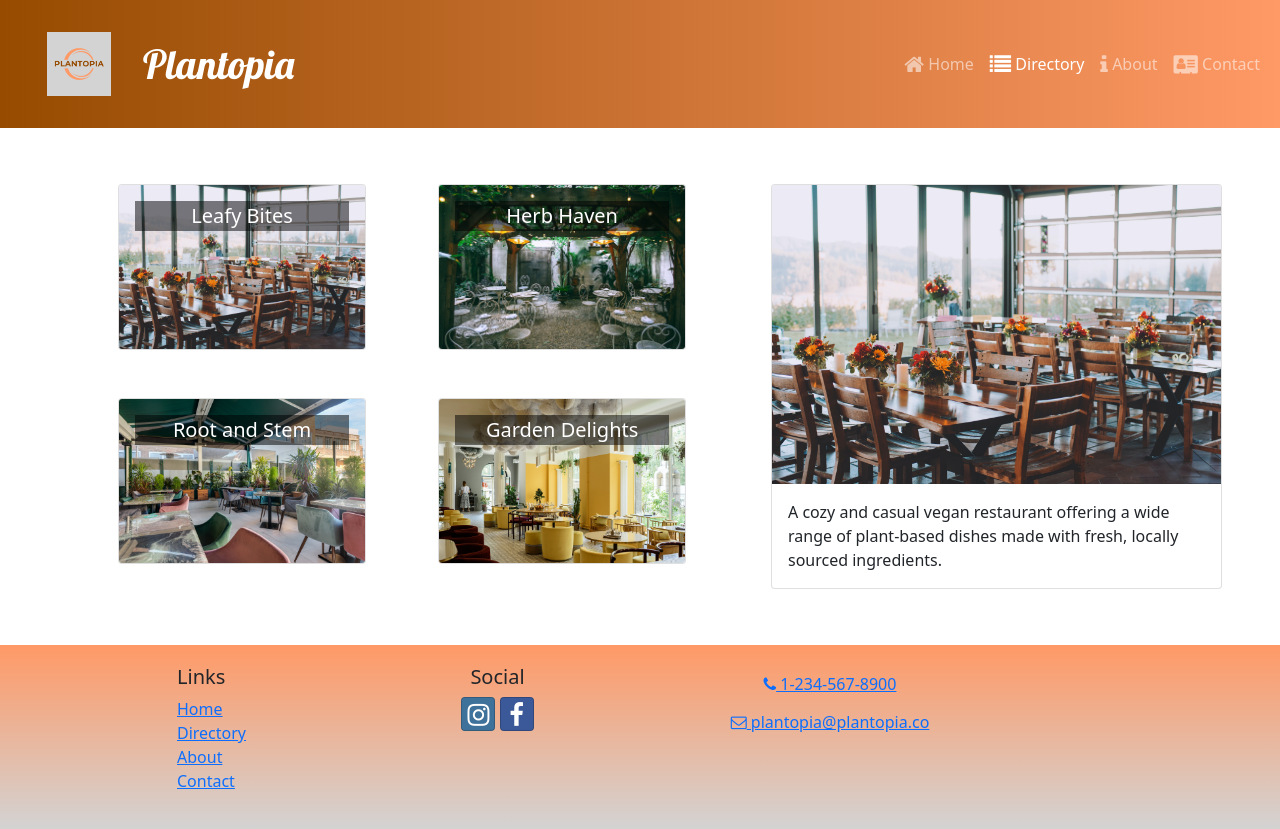
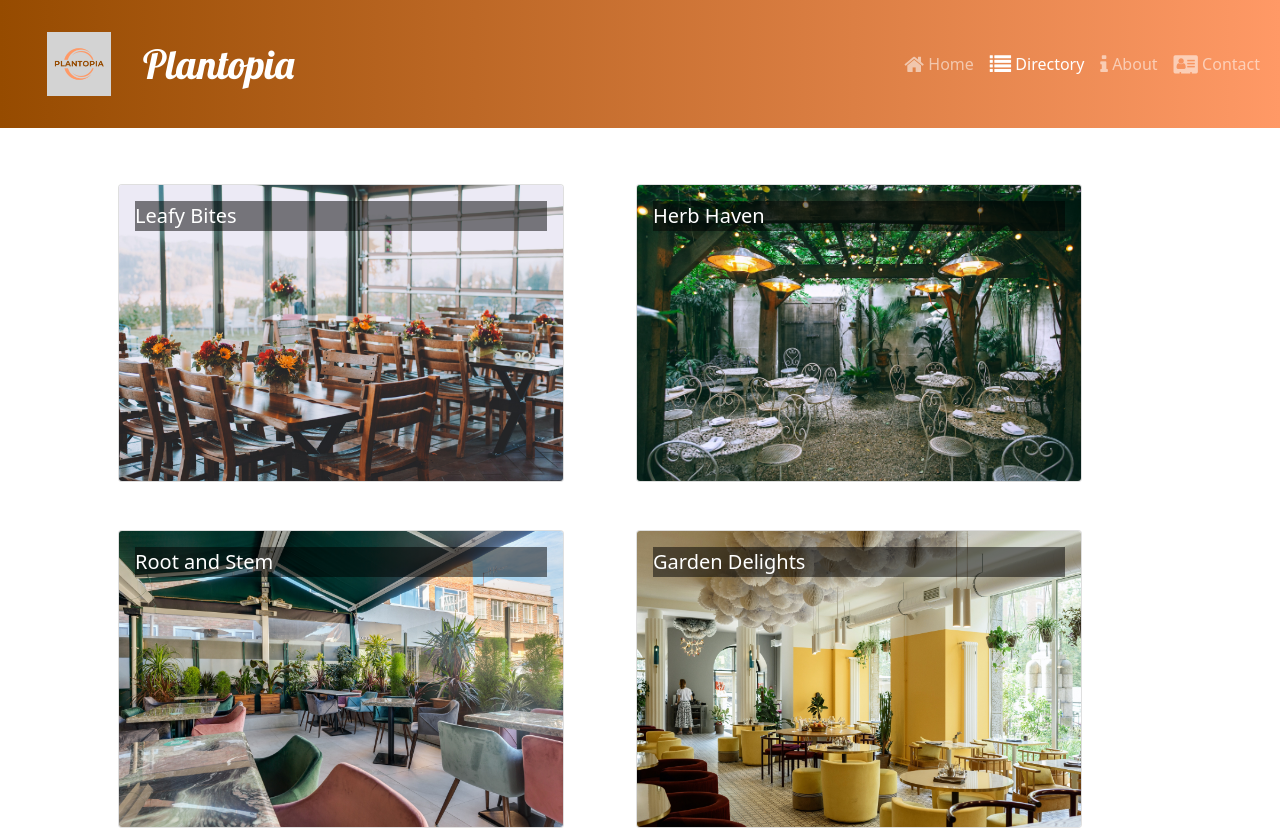
Before and after one commit to alexiscodes21/restaurant-reviews-site, a React (Create React App) app: page /directory in a window 1280 px wide. Shown: the top 829 px of the page. Built offline with nearby package versions, Linux system fonts and the light colour scheme.

Commit message:
update restaurant directory with specific details on click

```diff
--- a/src/App.js
+++ b/src/App.js
@@ -7,6 +7,7 @@ import AboutPage from "./pages/AboutPage";
 import Header from "./components/Header";
 import Footer from "./components/Footer";
 import RestaurantsDirectoryPage from "./pages/RestaurantsDirectoryPage";
+import RestaurantDetailPage from "./pages/RestaurantDetailPage";
 
 function App() {
   return (
@@ -17,6 +18,7 @@ function App() {
         <Route path="contact" element={<ContactPage />} />
         <Route path="about" element={<AboutPage />} />
         <Route path="directory" element={<RestaurantsDirectoryPage />} />
+        <Route path="directory/:restaurantId" element={<RestaurantDetailPage />} />
       </Routes>
       <Footer />
     </div>
--- a/src/features/restaurants/RestaurantCard.js
+++ b/src/features/restaurants/RestaurantCard.js
@@ -1,14 +1,17 @@
 import { Card, CardImg, CardImgOverlay, CardTitle } from "reactstrap";
+import { Link } from "react-router-dom";
 
 const RestaurantCard = ({ restaurant }) => {
-  const { image, name } = restaurant;
+  const { id, image, name } = restaurant;
   return (
-    <Card>
-      <CardImg width="100%" src={image} alt={name} />
-      <CardImgOverlay>
-        <CardTitle style={{ textAlign: "center"}}>{name}</CardTitle>
-      </CardImgOverlay>
-    </Card>
+    <Link to={`${id}`}>
+      <Card>
+        <CardImg width="100%" src={image} alt={name} />
+        <CardImgOverlay>
+          <CardTitle>{name}</CardTitle>
+        </CardImgOverlay>
+      </Card>
+    </Link>
   );
 };
 
--- a/src/features/restaurants/RestaurantsList.js
+++ b/src/features/restaurants/RestaurantsList.js
@@ -2,14 +2,15 @@ import { Col, Row } from "reactstrap";
 import RestaurantCard from "./RestaurantCard";
 import { selectAllRestaurants } from "./restaurantsSlice";
 
-const RestaurantsList = ({ setRestaurantId }) => {
+const RestaurantsList = () => {
   const restaurants = selectAllRestaurants();
 
   return (
     <Row className="ms-auto">
+      {" "}
       {restaurants.map((restaurant) => {
         return (
-          <Col md="5" className="m-4" key={restaurant.id} onClick={() => setRestaurantId(restaurant.id)}>
+          <Col md="5" className="m-4" key={restaurant.id}>
             <RestaurantCard restaurant={restaurant} />
           </Col>
         );
--- a/src/features/restaurants/restaurantsSlice.js
+++ b/src/features/restaurants/restaurantsSlice.js
@@ -5,7 +5,7 @@ import { RESTAURANTS } from "../../shared/RESTAURANTS";
  };
 
 export const selectRestaurantById = (id) => {
-   return RESTAURANTS.find((restaurant) => restaurant.id === id)
+   return RESTAURANTS.find((restaurant) => restaurant.id === parseInt(id))
 };
 
 export const selectFeaturedRestaurant = () => {
--- /dev/null
+++ b/src/pages/RestaurantDetailPage.js
@@ -0,0 +1,19 @@
+import { Container, Row } from "reactstrap";
+import { useParams } from "react-router-dom";
+import { selectRestaurantById } from "../features/restaurants/restaurantsSlice";
+import RestaurantDetail from "../features/restaurants/RestaurantDetail";
+
+const RestaurantDetailPage = () => {
+  const { restaurantId } = useParams();
+  const restaurant = selectRestaurantById(restaurantId);
+
+  return (
+    <Container>
+      <Row>
+        <RestaurantDetail restaurant={restaurant} />
+      </Row>
+    </Container>
+  );
+};
+
+export default RestaurantDetailPage;
--- a/src/pages/RestaurantsDirectoryPage.js
+++ b/src/pages/RestaurantsDirectoryPage.js
@@ -1,25 +1,11 @@
-import { useState } from 'react';
-import { Container, Row, Col } from "reactstrap";
-import RestaurantDetail from "../features/restaurants/RestaurantDetail";
+import { Container } from "reactstrap";
 import RestaurantsList from "../features/restaurants/RestaurantsList";
-import { selectRestaurantById } from "../features/restaurants/restaurantsSlice";
 
 const RestaurantsDirectoryPage = () => {
-  const [restaurantId, setRestaurantId] = useState(0);
-  const selectedRestaurant = selectRestaurantById(restaurantId);
-
   return (
     <Container>
-      <Row>
-        <Col sm="5" md="7">
-          <RestaurantsList setRestaurantId={setRestaurantId}/>
-        </Col>
-        <Col sm="7" md="5">
-          <RestaurantDetail restaurant={selectedRestaurant} />
-        </Col>
-      </Row>
+      <RestaurantsList />
     </Container>
   );
 };
-
 export default RestaurantsDirectoryPage;
```
Also changed, not shown: src/components/SubHeader.js (added, +26 -0 lines).
